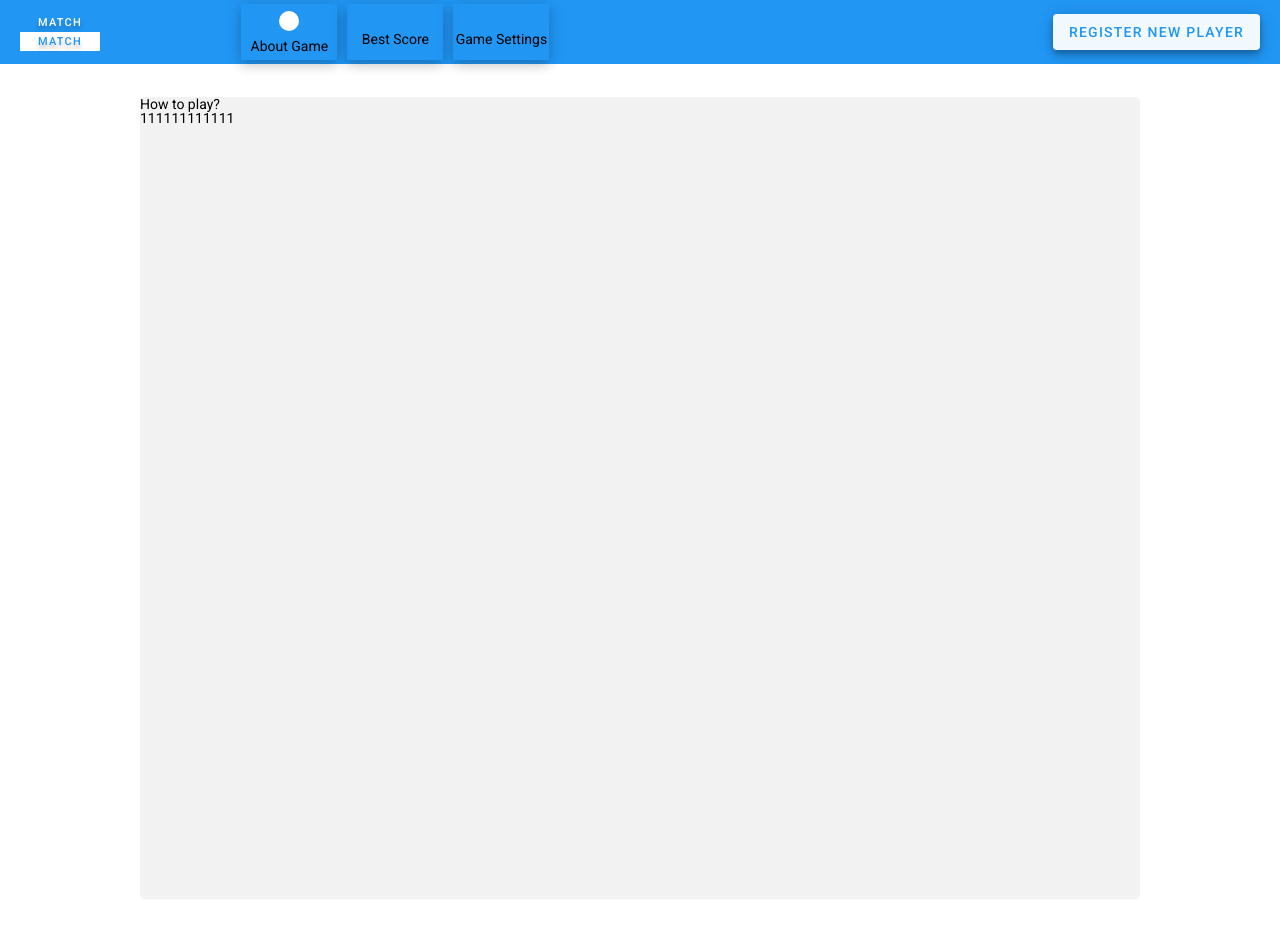
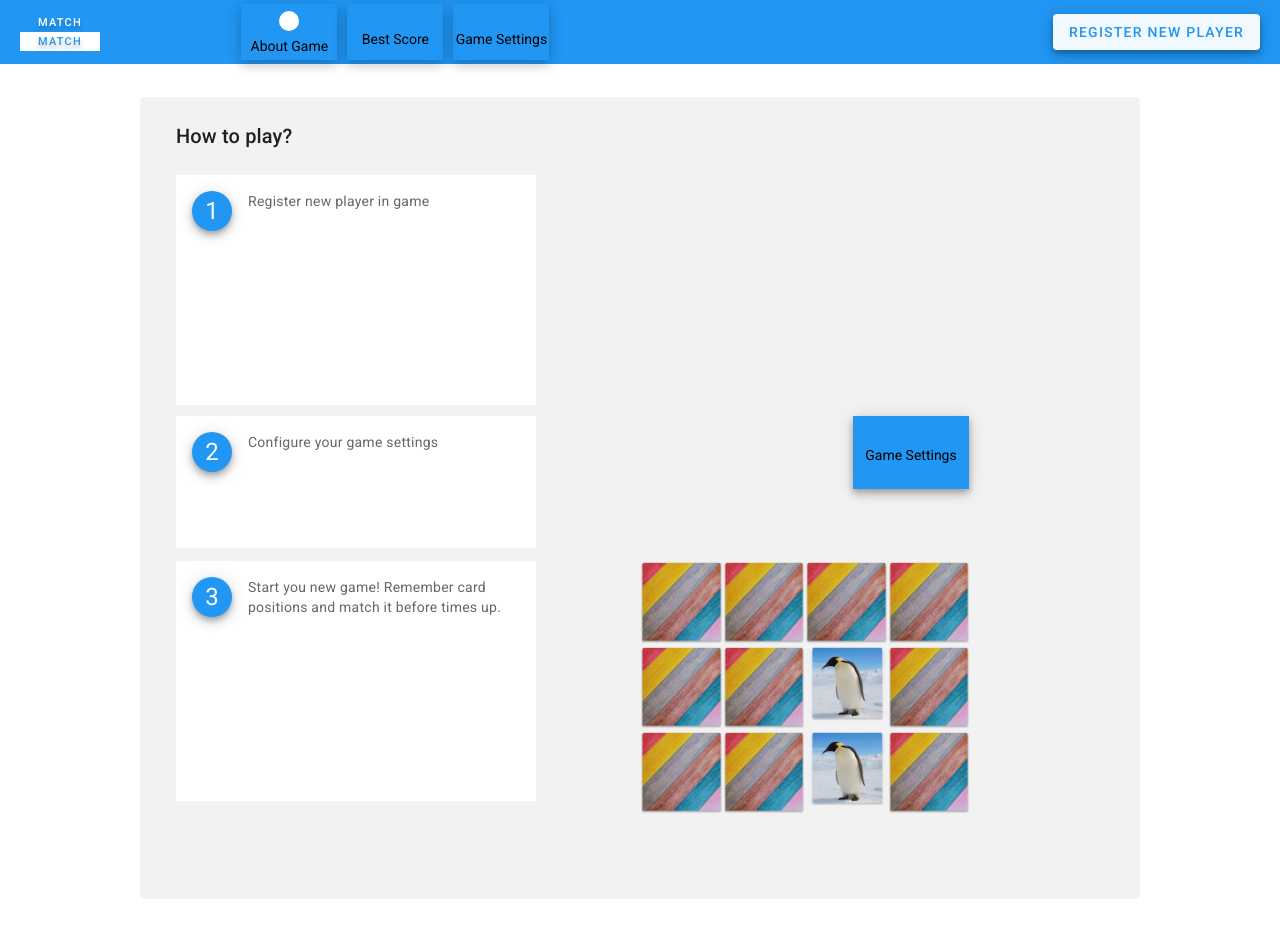
Before and after one commit to akurlovich/match-match-game, a website built with webpack: page src/index.html in a window 1280 px wide. Built offline with nearby package versions, Linux system fonts and the light colour scheme; files whose address does not match are found by name.

Commit message:
feat: html and css for about_page

```diff
--- a/src/index.html
+++ b/src/index.html
@@ -49,8 +49,56 @@
     </header>
     <main class="main__container">
       <div class="start__wrapper">
-        <h2>How to play?</h2>
+        <h2 class="window-title">How to play?</h2>
         <div class="inner__wrapper" id="inner-app">
+          <div class="about__registration">
+            <div class="about__circle-label">
+              <p>1</p>
+            </div>
+            <div class="about__block-text">
+              Register new player in game
+            </div>
+
+          </div>
+          <div class="about__register-new">
+
+          </div>
+          <div class="about__configuration">
+            <div class="about__circle-label">
+              <p>2</p>
+            </div>
+            <div class="about__block-text">
+              Configure your game settings
+            </div>
+          </div>
+          <div class="about__setings-btn">
+            <div class="setting-btn--main" >
+              <img src="./images/settings.svg" alt="">
+              <p>Game Settings</p>
+            </div>
+          </div>
+          <div class="about__start-new-game">
+            <div class="about__circle-label">
+              <p>3</p>
+            </div>
+            <div class="about__block-text">
+              Start you new game! Remember card positions and match it before times up.
+            </div>
+          </div>
+          <div class="about__cards-field">
+            <img class="about__card-front" src="./images/card-front.png" alt="">
+            <img class="about__card-front" src="./images/card-front.png" alt="">
+            <img class="about__card-front" src="./images/card-front.png" alt="">
+            <img class="about__card-front" src="./images/card-front.png" alt="">
+            <img class="about__card-front" src="./images/card-front.png" alt="">
+            <img class="about__card-front" src="./images/card-front.png" alt="">
+            <img class="about__card-front" src="./images/pingvin.png" alt="">
+            <img class="about__card-front" src="./images/card-front.png" alt="">
+            <img class="about__card-front" src="./images/card-front.png" alt="">
+            <img class="about__card-front" src="./images/card-front.png" alt="">
+            <img class="about__card-front" src="./images/pingvin.png" alt="">
+            <img class="about__card-front" src="./images/card-front.png" alt="">
+          </div>
 
         </div>
       </div>
--- /dev/null
+++ b/src/scss/about_game.scss
@@ -0,0 +1,131 @@
+
+.window-title {
+  font-style: normal;
+  font-weight: 500;
+  font-size: 20px;
+  line-height: 30px;
+  letter-spacing: 0.15px;
+  color: rgba(0, 0, 0, 0.87);
+  display: block;
+  margin-bottom: 24px;
+
+}
+
+.inner__wrapper {
+  width: 100%;
+  height: 100%;
+  display: grid;
+  grid-template-columns: 50% 50%;
+  grid-template-rows: 33% 20% 35%;
+
+  // grid-template-areas:
+  //   "1 4"
+  //   "2 5"
+  //   "3 6";
+}
+
+.about__registration {
+  background-color: #ffffff;
+  padding: 16px;
+  // border: 2px solid black;
+  width: 360px;
+  height: 230px;
+  display: flex;
+  // align-items: center;
+  // grid-area: 1;
+}
+
+.about__circle-label {
+  width: 40px;
+  height: 40px;
+  background-color: #2196F3;
+  display: flex;
+  align-items: center;
+  justify-content: center;
+  margin-right: 16px;
+  border-radius: 50%;
+  font-size: 24px;
+  color: #ffffff;
+  box-shadow: 0px 3px 5px rgba(0, 0, 0, 0.2), 0px 1px 18px rgba(0, 0, 0, 0.12), 0px 6px 10px rgba(0, 0, 0, 0.14);
+}
+
+.about__block-text {
+  max-width: 272px;
+  width: 100%;
+  font-style: normal;
+  font-weight: normal;
+  font-size: 14px;
+  line-height: 20px;
+  letter-spacing: 0.25px;
+  color: rgba(0, 0, 0, 0.6);
+  // display: flex;
+  // align-items: center;
+}
+
+.about__configuration {
+  background-color: #ffffff;
+  padding: 16px;
+  // border: 2px solid black;
+  width: 360px;
+  height: 132px;
+  display: flex;
+
+  // grid-area: 2;
+}
+
+.about__start-new-game {
+  background-color: #ffffff;
+  padding: 16px;
+  // border: 2px solid black;
+  width: 360px;
+  height: 240px;
+  display: flex;
+  // grid-area: 3;
+}
+
+.about__register-new {
+  // background-color: yellow;
+  // border: 2px solid black;
+  width: 100%;
+  height: 240px;
+  // grid-area: 4;
+
+}
+
+.about__setings-btn {
+  // background-color: blue;
+  // border: 2px solid black;
+  width: 100%;
+  height: 240px;
+  display: flex;
+  justify-content: flex-end;
+  padding-right: 135px;
+  // grid-area: 5;
+  .setting-btn--main {
+    background-color: #2196F3;
+    width: 116px;
+    height: 73px;
+    display: flex;
+    align-items: center;
+    justify-content: center;
+    justify-content: center;
+    flex-direction: column;
+    gap: 5px;
+    box-shadow: 0px 3px 5px rgba(0, 0, 0, 0.2), 0px 1px 18px rgba(0, 0, 0, 0.12), 0px 6px 10px rgba(0, 0, 0, 0.14);
+    cursor: pointer;
+  }
+}
+
+.about__cards-field {
+  // background-color: red;
+  // border: 2px solid black;
+  width: 330px;
+  height: 100%;
+  // grid-area: 6;
+  display: grid;
+  grid-template-columns: 25% 25% 25% 25%;
+  grid-row: 1fr 1fr 1fr;
+  .about__card-front {
+    width: 100%;
+  }
+}
--- a/src/scss/main.scss
+++ b/src/scss/main.scss
@@ -4,3 +4,4 @@
 @import 'header.scss';
 @import 'start_window.scss';
 @import 'register.scss';
+@import 'about_game';
--- a/src/scss/start_window.scss
+++ b/src/scss/start_window.scss
@@ -3,4 +3,5 @@
   height: 100%;
   display: flex;
   flex-direction: column;
+  padding: 24px 36px;
 }
--- a/src/ts/main.ts
+++ b/src/ts/main.ts
@@ -7,6 +7,8 @@ import { routerMain } from './router/router';
 import { Control, Control3 } from './router/block';
 
 'use strict()';
+
+// routerMain();
 
 // testTry();
 // document.body.addEventListener('click', (event) => {
@@ -99,7 +101,7 @@ import { Control, Control3 } from './router/block';
 
 
 // navigationTo();
-routerMain();
+
 // routStart();
 
 // const innerWrapper = document.getElementById('inner-app');
```
Also changed, not shown: src/ts/router/router.ts (+3 -24 lines), src/images/card-front.png (added), src/images/pingvin.png (added), 2 other files.
